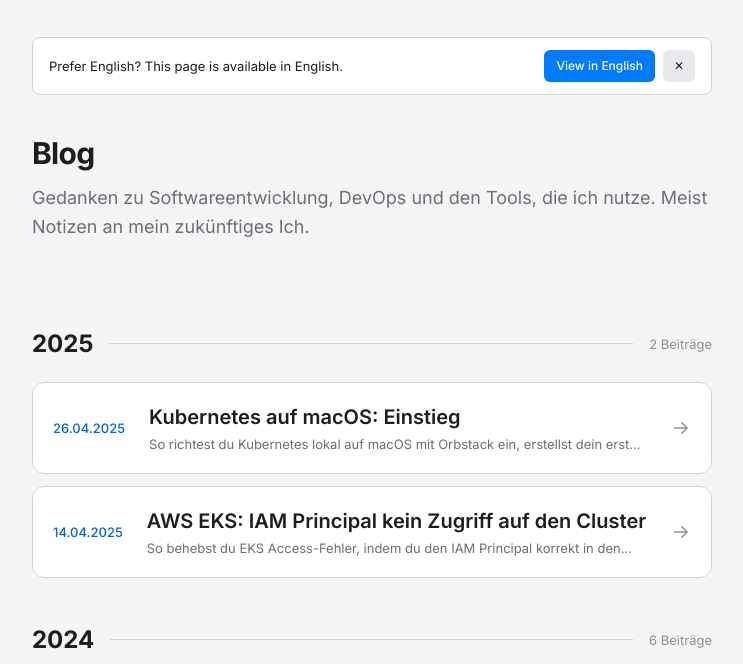
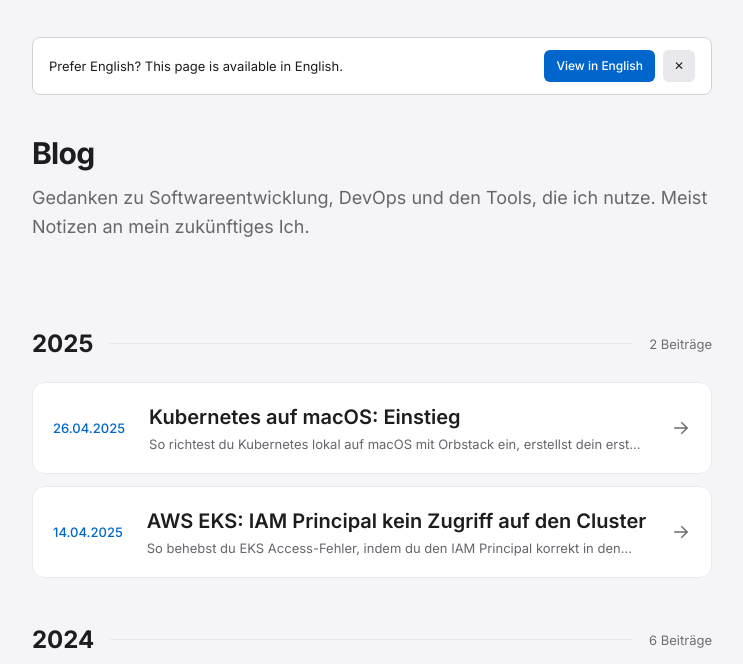
Before and after one commit to patlux/patwoz-de, an Astro site: page /de/blog in a window 1280 px wide. Shown: the part 136-800 px from the top of the page, without its empty margins (268-1011 px from the left). Built offline with nearby package versions, Linux system fonts and the light colour scheme; Astro itself is replaced by a stand-in of ours; a script that the page names is missing.

Commit message:
fix text and control contrast for WCAG AA

```diff
--- a/astro.config.mjs
+++ b/astro.config.mjs
@@ -63,7 +63,8 @@ export default defineConfig({
         },
         // Line numbers
         lineNumbers: {
-          foreground: '#404040',
+          // 5.8:1 on the #111111 code background (WCAG AA)
+          foreground: '#8e8e96',
         },
       },
       frames: {
--- a/src/components/BaseLayout.astro
+++ b/src/components/BaseLayout.astro
@@ -41,7 +41,7 @@ const enPath = isGerman ? otherPath : currentPath
         <div class="flex items-center gap-2">
           <a
             id="lang-hint-link"
-            class="inline-flex h-8 items-center rounded-sm bg-brand px-3 text-xs font-medium text-brand-foreground transition-opacity hover:opacity-90"
+            class="inline-flex h-8 items-center rounded-sm bg-brand-fill px-3 text-xs font-medium text-brand-foreground transition-colors hover:bg-accent-700"
             href={dePath}></a>
           <button
             id="lang-hint-close"
--- a/src/components/home/AvailabilityCard.astro
+++ b/src/components/home/AvailabilityCard.astro
@@ -26,7 +26,7 @@ const copy = homeCopy[lang]
   </div>
   <a
     href={withLocale(lang, '/contact')}
-    class="inline-flex h-9 shrink-0 items-center justify-center rounded-sm bg-brand px-3.5 text-base font-medium text-brand-foreground transition-colors hover:bg-accent-600"
+    class="inline-flex h-9 shrink-0 items-center justify-center rounded-sm bg-brand-fill px-3.5 text-base font-medium text-brand-foreground transition-colors hover:bg-accent-700"
   >
     {copy.availabilityCta}
   </a>
--- a/src/components/home/ContactFields.astro
+++ b/src/components/home/ContactFields.astro
@@ -38,7 +38,7 @@ const copiedLabel = lang === 'de' ? 'Kopiert' : 'Copied'
           href={link.href}
           target="_blank"
           rel="noreferrer"
-          class="text-foreground transition-colors hover:text-brand"
+          class="text-foreground transition-colors hover:text-link"
         >
           {link.label}
         </a>
--- a/src/components/home/PiparoCard.astro
+++ b/src/components/home/PiparoCard.astro
@@ -28,7 +28,7 @@ const copiedLabel = lang === 'de' ? 'Kopiert' : 'Copied'
             href="https://piparo.tech"
             target="_blank"
             rel="noreferrer"
-            class="hover:text-brand">piparo.tech</a
+            class="hover:text-link">piparo.tech</a
           >
         </h3>
         <p class="text-sm leading-[18px] text-muted">{copy.piparoBody}</p>
--- a/src/components/ui/FieldRow.astro
+++ b/src/components/ui/FieldRow.astro
@@ -25,7 +25,7 @@ const external = kind === 'external' || href.startsWith('http')
     href={href}
     target={external ? '_blank' : undefined}
     rel={external ? 'noreferrer' : undefined}
-    class="min-w-0 flex-1 truncate text-sm text-foreground hover:text-brand"
+    class="min-w-0 flex-1 truncate text-sm text-foreground hover:text-link"
   >
     {value}
   </a>
@@ -48,7 +48,7 @@ const external = kind === 'external' || href.startsWith('http')
         class:list={[
           'ui-icon-button',
           kind === 'primary' &&
-            'bg-brand text-brand-foreground hover:bg-accent-600',
+            'bg-brand-fill text-brand-foreground hover:bg-accent-700',
         ]}
         aria-label={`${label}: ${value}`}
       >
--- a/src/styles/global.css
+++ b/src/styles/global.css
@@ -15,17 +15,36 @@
   --ui-surface-elevated: #ececee;
   --ui-secondary: #e8e8ed;
   --ui-border: #d2d2d7;
+  /* Boundaries of form controls need >= 3:1 (WCAG 1.4.11) against surface and canvas. */
+  --ui-border-strong: #86868b;
   --ui-foreground: #1d1d1f;
-  --ui-muted: #6e6e73;
-  --ui-faint: #8e8e93;
+  /* Text colors keep >= 4.5:1 (WCAG AA) on canvas, surface, elevated and secondary. */
+  --ui-muted: #66666c;
+  --ui-faint: #6e6e73;
   --ui-chip: #ffffff;
   --ui-chip-border: #d2d2d7;
+  /* brand: non-text accents (underline, dots) · link: text · brand-fill: button background with white label */
   --ui-brand: #007aff;
+  --ui-link: #0066cc;
+  --ui-brand-fill: #0066cc;
   --ui-brand-foreground: #ffffff;
   --ui-success: #15803d;
   --ui-success-bg: #dcfce7;
   --ui-warning: #d97706;
   --ui-danger: #dc2626;
+
+  /* Legacy warm-* ramp (light → dark). Values follow the mode so text pairs like
+     `text-warm-600 dark:text-warm-400` stay readable in both modes. */
+  --ui-warm-50: var(--ui-canvas);
+  --ui-warm-100: var(--ui-surface);
+  --ui-warm-200: var(--ui-secondary);
+  --ui-warm-300: var(--ui-border);
+  --ui-warm-400: var(--ui-faint);
+  --ui-warm-500: var(--ui-muted);
+  --ui-warm-600: var(--ui-muted);
+  --ui-warm-700: #3a3a3c;
+  --ui-warm-800: var(--ui-foreground);
+  --ui-warm-900: var(--ui-foreground);
   color-scheme: light;
 }
 
@@ -35,17 +54,31 @@
   --ui-surface-elevated: #2c2c2e;
   --ui-secondary: #27272a;
   --ui-border: #3f3f46;
+  --ui-border-strong: #6b6b75;
   --ui-foreground: #f8f8f8;
   --ui-muted: #a1a1aa;
-  --ui-faint: #71717a;
+  --ui-faint: #8e8e96;
   --ui-chip: #f8f8f8;
   --ui-chip-border: #f8f8f8;
   --ui-brand: #0a84ff;
+  --ui-link: #3b9eff;
+  --ui-brand-fill: #0b6fd6;
   --ui-brand-foreground: #ffffff;
   --ui-success: #22c55e;
   --ui-success-bg: #052e16;
   --ui-warning: #f59e0b;
   --ui-danger: #f87171;
+
+  --ui-warm-50: var(--ui-canvas);
+  --ui-warm-100: var(--ui-foreground);
+  --ui-warm-200: #e4e4e7;
+  --ui-warm-300: #d4d4d8;
+  --ui-warm-400: var(--ui-muted);
+  --ui-warm-500: var(--ui-muted);
+  --ui-warm-600: var(--ui-faint);
+  --ui-warm-700: #d4d4d8;
+  --ui-warm-800: var(--ui-border);
+  --ui-warm-900: var(--ui-foreground);
   color-scheme: dark;
 }
 
@@ -55,12 +88,15 @@
   --color-surface-elevated: var(--ui-surface-elevated);
   --color-secondary: var(--ui-secondary);
   --color-border: var(--ui-border);
+  --color-border-strong: var(--ui-border-strong);
   --color-foreground: var(--ui-foreground);
   --color-muted: var(--ui-muted);
   --color-faint: var(--ui-faint);
   --color-chip: var(--ui-chip);
   --color-chip-border: var(--ui-chip-border);
   --color-brand: var(--ui-brand);
+  --color-link: var(--ui-link);
+  --color-brand-fill: var(--ui-brand-fill);
   --color-brand-foreground: var(--ui-brand-foreground);
   --color-success: var(--ui-success);
   --color-success-bg: var(--ui-success-bg);
@@ -101,23 +137,23 @@
   --container-content: 680px;
 
   /* Legacy palettes, mapped onto the new tokens so untouched pages follow the redesign. */
-  --color-warm-50: var(--ui-canvas);
-  --color-warm-100: var(--ui-surface);
-  --color-warm-200: var(--ui-border);
-  --color-warm-300: var(--ui-border);
-  --color-warm-400: var(--ui-faint);
-  --color-warm-500: var(--ui-muted);
-  --color-warm-600: var(--ui-muted);
-  --color-warm-700: var(--ui-foreground);
-  --color-warm-800: var(--ui-border);
-  --color-warm-900: var(--ui-foreground);
+  --color-warm-50: var(--ui-warm-50);
+  --color-warm-100: var(--ui-warm-100);
+  --color-warm-200: var(--ui-warm-200);
+  --color-warm-300: var(--ui-warm-300);
+  --color-warm-400: var(--ui-warm-400);
+  --color-warm-500: var(--ui-warm-500);
+  --color-warm-600: var(--ui-warm-600);
+  --color-warm-700: var(--ui-warm-700);
+  --color-warm-800: var(--ui-warm-800);
+  --color-warm-900: var(--ui-warm-900);
 
   --color-accent-50: #eff6ff;
   --color-accent-100: #dbeafe;
   --color-accent-200: #bfdbfe;
   --color-accent-300: #93c5fd;
   --color-accent-400: #5aa7ff;
-  --color-accent-500: var(--ui-brand);
+  --color-accent-500: var(--ui-link);
   --color-accent-600: #0066cc;
   --color-accent-700: #0057b8;
   --color-accent-800: #004a9e;
@@ -146,7 +182,7 @@
 }
 
 .ui-link {
-  @apply text-xs text-brand transition-opacity hover:opacity-80;
+  @apply text-xs text-link transition-opacity hover:opacity-80;
 }
 
 a.button {
```
Also changed, not shown: src/components/ContactForm.css (+6 -6 lines).
